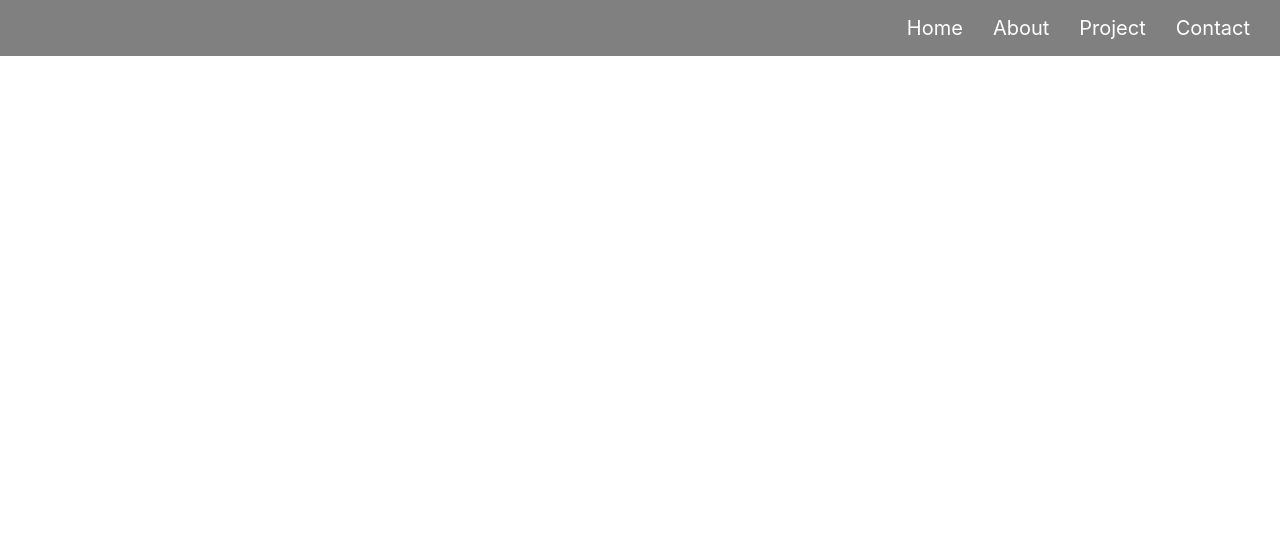
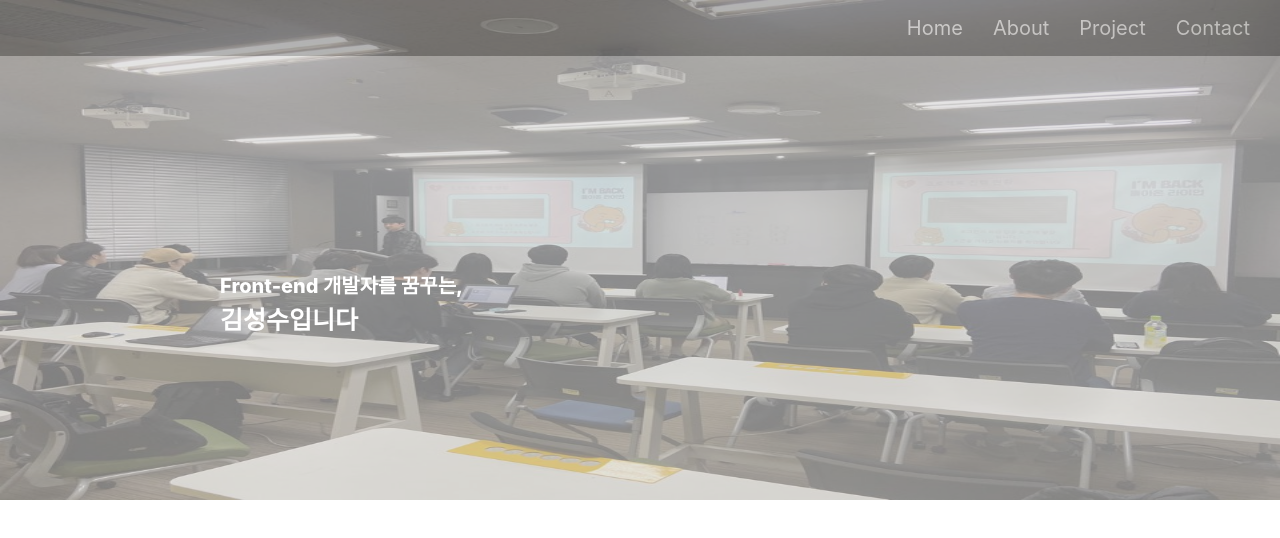
Before and after one commit to kwtjdtn/portfolio, a React (Create React App) app: page / in a window 1280 px wide. Shown: the top 538 px of the page. Built offline with nearby package versions, Linux system fonts and the light colour scheme.

Commit message:
home -img 추가

```diff
--- a/public/index.html
+++ b/public/index.html
@@ -24,7 +24,7 @@
       work correctly both with client-side routing and a non-root public URL.
       Learn how to configure a non-root public URL by running `npm run build`.
     -->
-    <title>React App</title>
+    <title>Sung Soo`s portfolio</title>
   </head>
   <body>
     <noscript>You need to enable JavaScript to run this app.</noscript>
--- a/src/App.js
+++ b/src/App.js
@@ -1,13 +1,17 @@
 import React from 'react';
 import logo from './logo.svg';
 import './App.css';
+
 import Navbar from './component/navbar';
+import Home from './component/Home';
+// import Project from './component/project';;
 
 function App() {
   return (
     <div className="App">
       <div className = "main">
         <Navbar/>
+        <Home/>
       </div>
     </div>
   );
--- /dev/null
+++ b/src/component/Home.css
@@ -0,0 +1,30 @@
+.home-container {
+    width: 100%;
+    height: 500px;
+    background-color: lightgray;
+}
+
+.home-container img {
+    position: relative;
+    width: 100%;
+    height: 100%;
+    opacity: 0.4;
+}
+
+.home-img-text {
+    position: absolute;
+    top: 270px;
+    left: 220px;
+    color: white;
+    font-size: 20px;
+    font-weight: 800;
+}
+
+.home-img-text2 {
+    position: absolute;
+    top: 300px;
+    left: 220px;
+    color: white;
+    font-size: 25px;
+    font-weight: 900;
+}
--- /dev/null
+++ b/src/component/Home.js
@@ -0,0 +1,15 @@
+import React from 'react';
+import './Home.css';
+import home_img from '../img/home-img.png';
+
+const Home = () => {
+    return (
+        <div className = "home-container" id="Home">
+            <img src={home_img} alt = ''/>
+            <div className = "home-img-text">Front-end 개발자를 꿈꾸는, </div>
+            <div className = "home-img-text2">김성수입니다</div>
+        </div>
+    )
+}
+
+export default Home;
--- a/src/component/navbar.css
+++ b/src/component/navbar.css
@@ -1,6 +1,5 @@
 .main-nav {
-    position: fixed;
-    top: 0;
+    position: absolute;
     width: 100%;
     background-color: gray;
 }
```
Also changed, not shown: src/img/home-img.png (added).
